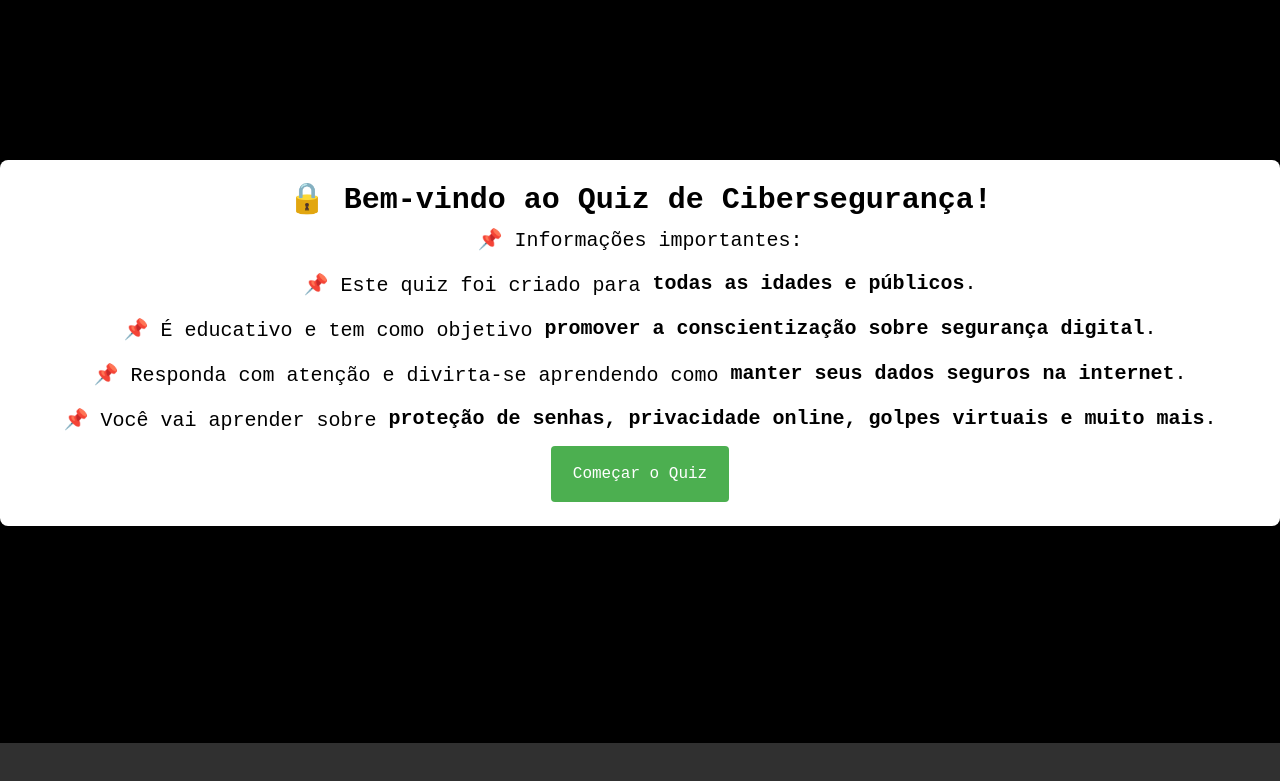
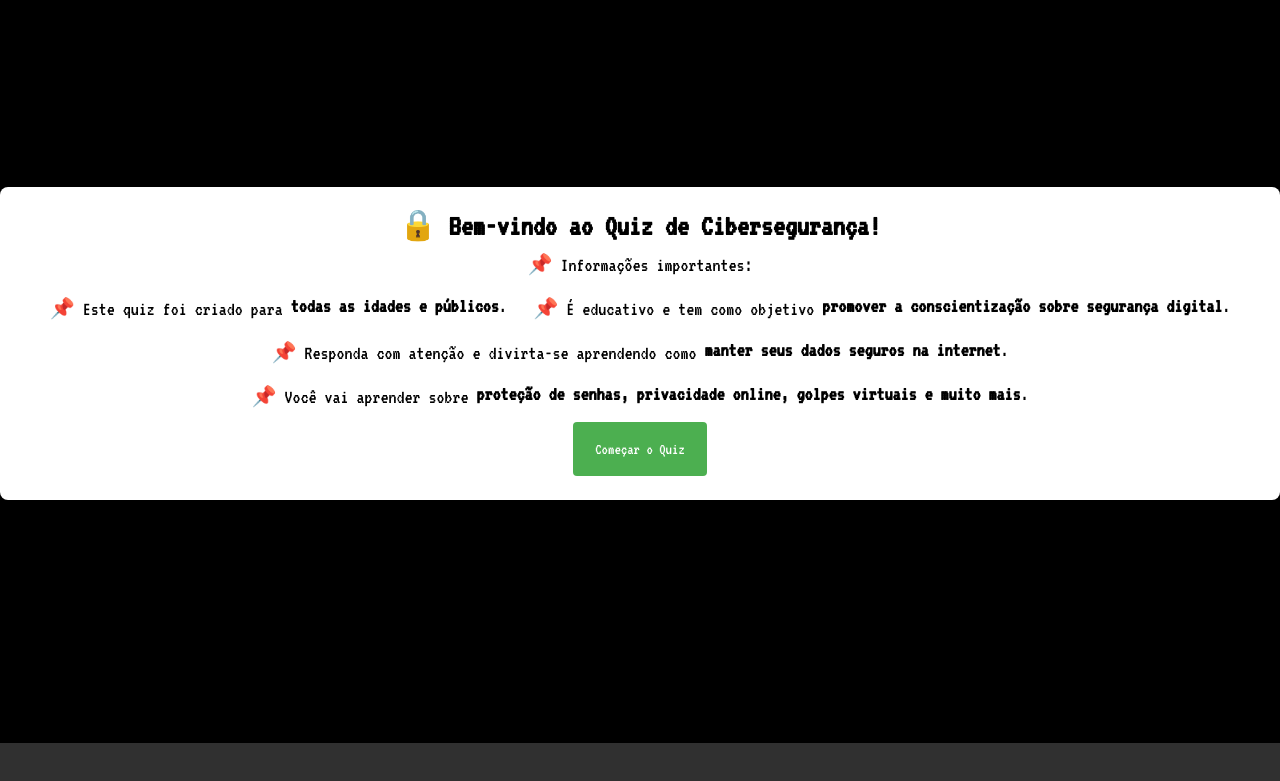
Before and after one commit to KaikySsouza/Quiz-CyberSeguran-a, a website with bundled scripts: page src/quiz/quiz.html in a window 1280 px wide. Shown: the part 57-838 px from the top of the page. Built offline with nearby package versions, Linux system fonts and the light colour scheme; no server answers.

Commit message:
feat:Feito alterações na interface do quiz.

```diff
--- a/src/quiz/quest.js
+++ b/src/quiz/quest.js
@@ -26,11 +26,9 @@ export function checarResposta(indice, event) {
       resultado.push(valor);
       console.log("Pontuação parcial:", resultado);
     }
-
     event.target.style.backgroundColor = "green";
     currentIndex++;
   } else {
-    alert("Incorreta!");
     event.target.style.backgroundColor = "red";
     currentIndex++;
   }
--- a/src/quiz/quiz.css
+++ b/src/quiz/quiz.css
@@ -1,9 +1,11 @@
+@import url('https://fonts.googleapis.com/css2?family=VT323&display=swap');
+
 *{
     margin: 0;
     padding: 0;
     box-sizing: border-box;
-    overflow-y: hidden;
-    font-family: 'Share Tech Mono', monospace;
+    overflow: hidden;
+    font-family: "VT323", monospace;
 }
 
 
@@ -58,9 +60,9 @@ ul {
 }
 
 .config-box {
-    position: absolute ;
-    right: -10%;
-    top: 15%;
+    position: fixed ;
+    right: -6%;
+    top: 16%;
     transform: translate(-50%, -50%);
     width: 300px;
     padding: 20px;
@@ -70,6 +72,7 @@ ul {
     box-shadow: 0px 4px 10px rgba(0, 0, 0, 0.5);
     display: none;
     z-index: 1000;
+
 
 
 }
@@ -163,14 +166,23 @@ li {
     overflow: hidden;
 
 }
-
 main {
+    display: grid;
     place-items: center;
     height: 100vh;
     background-color: #303030;
 
 }
 
+.main-container {
+    display: flex;
+    flex-direction: column;
+    align-items: center;
+    justify-content: center;
+    width: 100%;
+    margin-bottom: 100px;
+
+}
 
 /* .contador {
     border: rgba(0, 0, 0, 0.589) 2px solid;
@@ -186,12 +198,13 @@ main {
   border: rgba(0, 0, 0, 0.589) 2px solid;
   color: #a244c7;
   border-radius: 15px;
-  display: flex;
   text-align: justify;
   justify-content: center;
   margin: 25px;
+  margin-bottom: 80px;
   padding: 30px;
-  margin-top: 0px;
+  font-size: 30px;
+
 }
 
 
@@ -201,14 +214,14 @@ main {
     overflow: hidden;
     margin-bottom: auto;
     width: 90%;
+
 }
 
 .respostas > button {
-    overflow: hidden;
     background-color: rgba(200, 200, 200, 0.753);
     padding: 70px;
-    margin: 10px;
-    font-size: 18px;
+    margin: 15px;
+    font-size: 25px;
     color: black;
     border-radius: 15px;
     border-style: none;
--- a/src/quiz/quiz.html
+++ b/src/quiz/quiz.html
@@ -90,6 +90,7 @@
           <button id="fecharNota">Começar o Quiz</button>
         </div>
       </div>
+    <div class="main-container">
 
       <div class="perguntas" id="quest">
         <p>
@@ -109,6 +110,7 @@
         <button id="d"></button>
       </div>
     </main>
+    </div>
 
     <footer>
       <div class="Nome">
```
Also changed, not shown: src/quiz/contador.js (added).
